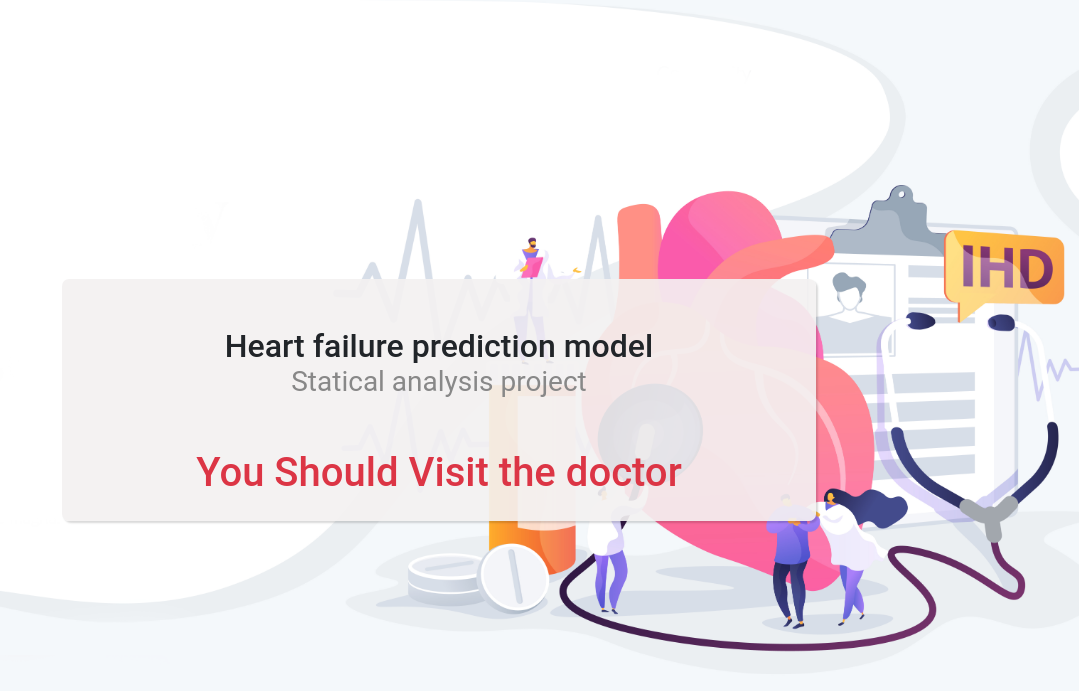
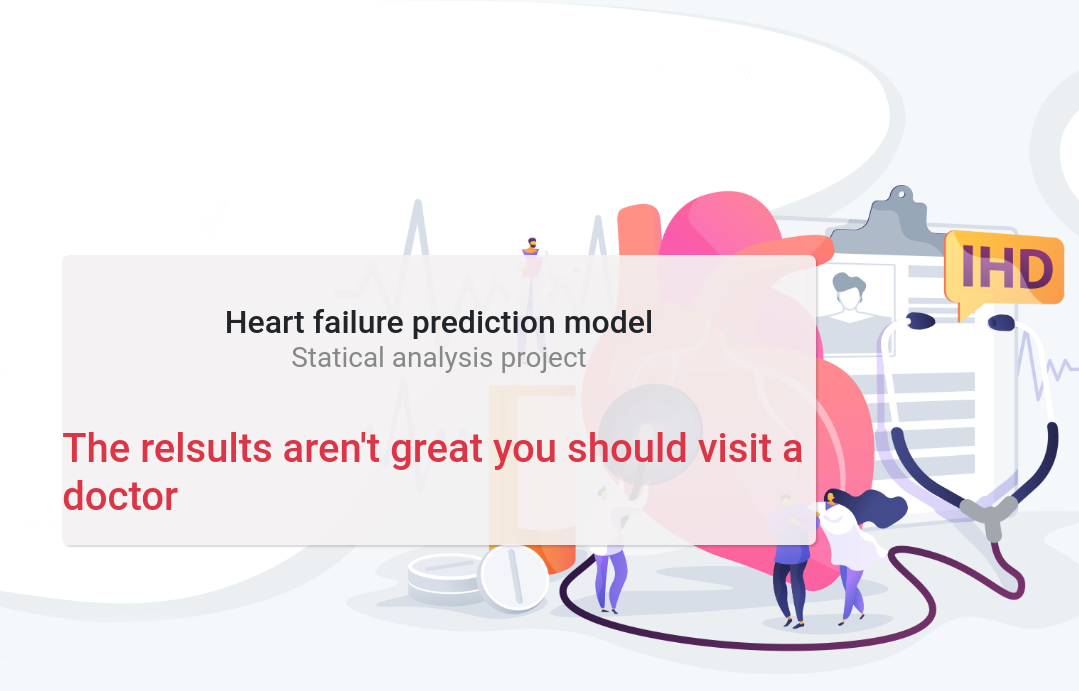
Before and after one commit to ahmedheltaher/statistical-analysis-project, a Flask app: template templates/response.html in a window 1280 px wide. Shown: the top 691 px of the page, without its empty margins (201-1280 px from the left). Run offline with Flask 2, Linux system fonts and the light colour scheme; the template is opened without the code that fills it, so the values that code supplies are empty; some libraries are stand-ins or nearby versions.

Commit message:
Update response.html

```diff
--- a/templates/response.html
+++ b/templates/response.html
@@ -19,9 +19,9 @@
 				<h2 class="mt-5">Heart failure prediction model<small>Statical analysis project</small></h2>
 				<div class="d-flex justify-content-md-center align-items-center mb-3">
 					{% if value %}
-					<h1 class="text-success">Thank God you are having a good health</h1>
+					<h1 class="text-success">The relsults look great you have healthy heart</h1>
 					{% else %}
-					<h1 class="text-danger">You Should Visit the doctor</h1>
+					<h1 class="text-danger">The relsults aren't great you should visit a doctor</h1>
 					{% endif %}
 				</div>
 			</div>
```
